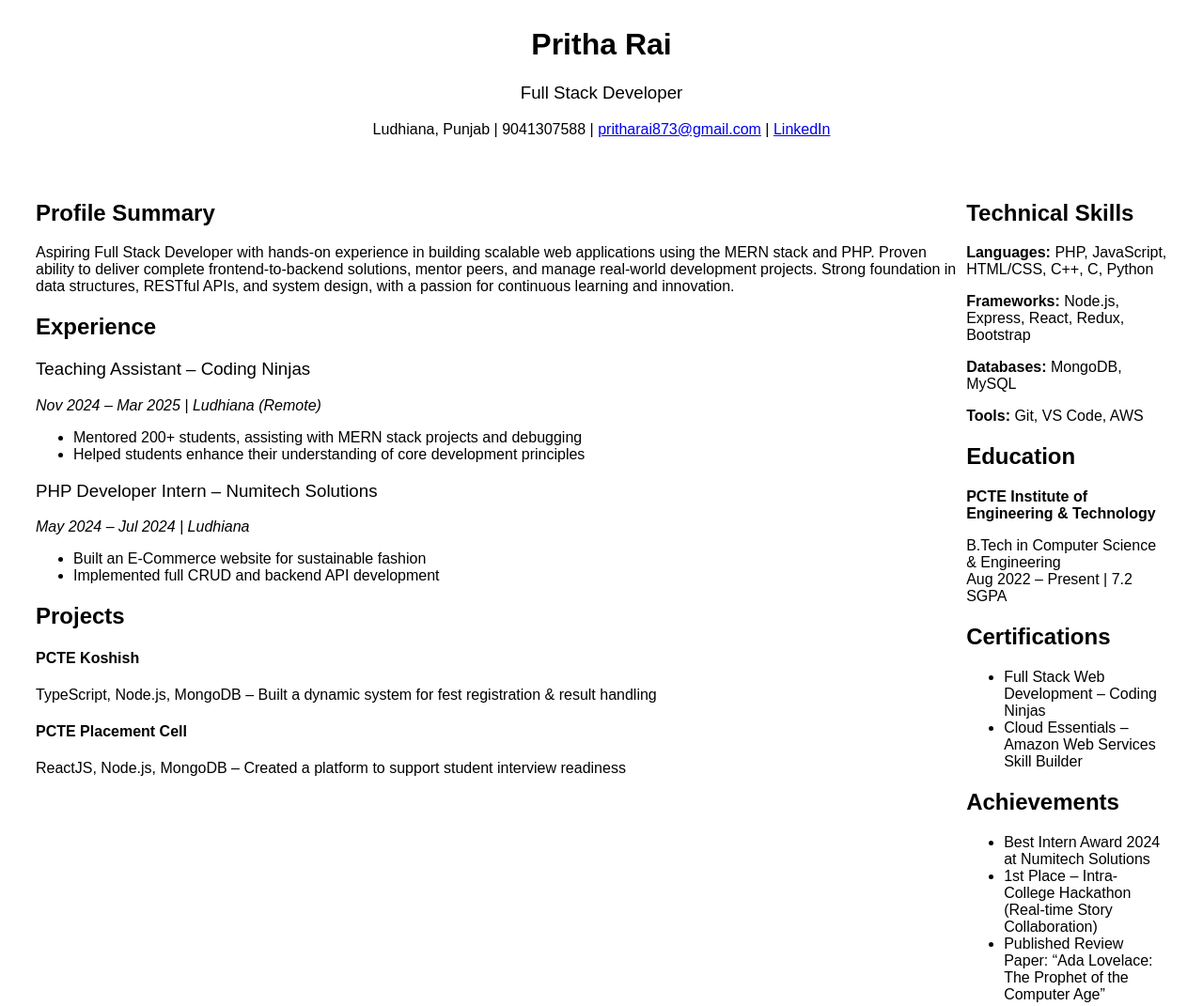
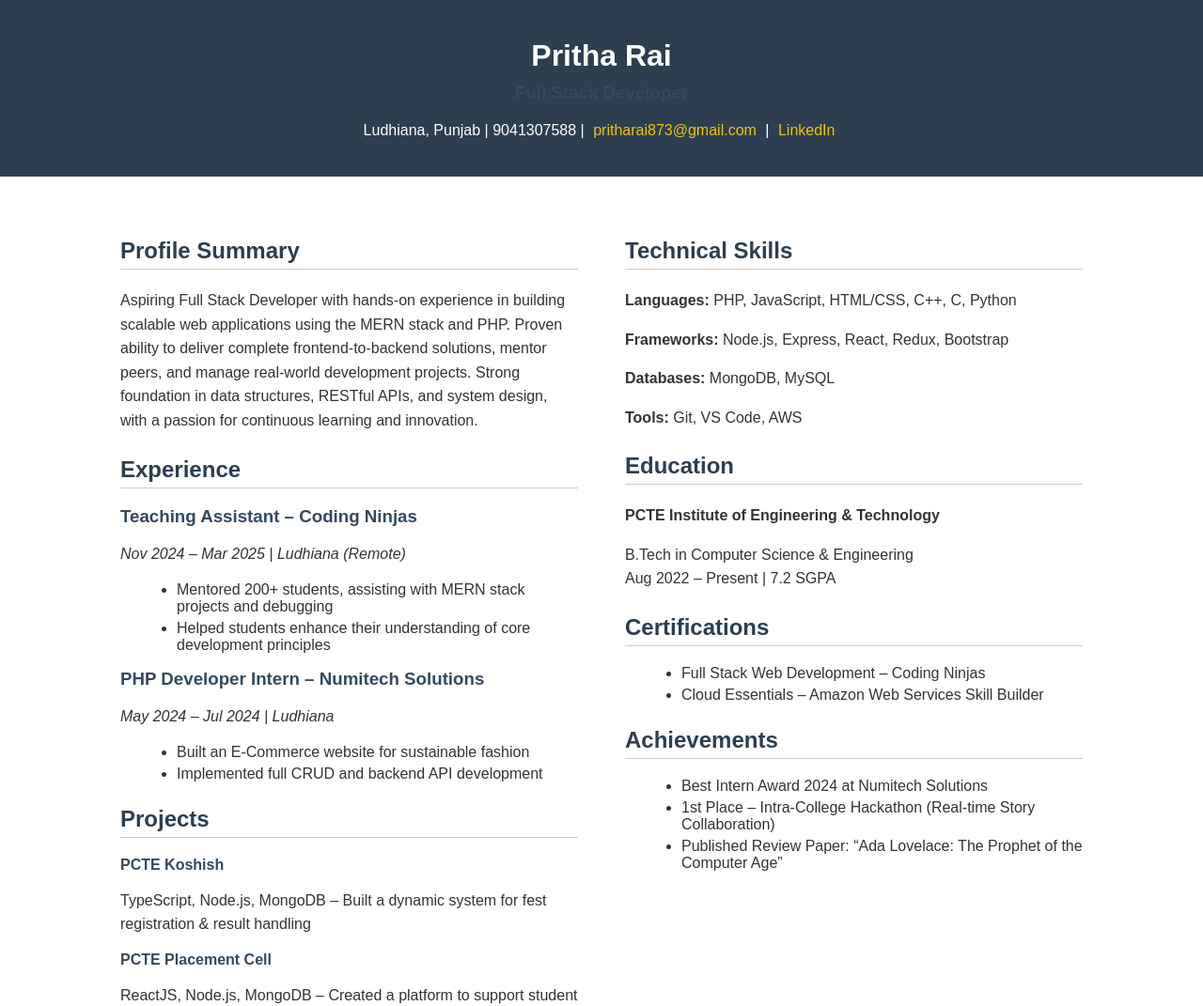
Before and after one commit to pritharai/pritharai.github.io, a plain HTML site: page index.html in a window 1280 px wide. Shown: the top 1071 px of the page at 94% size. Drawn offline with Linux system fonts and the light colour scheme.

Commit message:
Update style.css

```diff
--- a/style.css
+++ b/style.css
@@ -1,36 +1,69 @@
-body{
-    display: flex;
-    flex-direction: column;
-    font-family: Arial, Helvetica, sans-serif;
+body {
+    font-family: Arial, sans-serif;
+    margin: 0;
+    padding: 0;
+    background: #f9f9f9;
+    color: #333;
 }
-header{
+
+header {
     text-align: center;
+    background-color: #2c3e50;
+    color: white;
+    padding: 20px;
 }
-h3{
-    font-weight: lighter;
+
+header a {
+    color: #f1c40f;
+    text-decoration: none;
+    margin: 0 5px;
 }
-.container{
+
+.container {
     display: flex;
     flex-direction: row;
-    flex-wrap: nowrap;
-    padding: 30px;
-    /* width: 100%; */
-    justify-content: flex-start;
+    padding: 40px 10%;
+    gap: 50px;
+    flex-wrap: wrap;
+    background: white;
 }
-.internal{
-    width: 50%;
-    padding: 20px;
 
+.left, .right {
+    flex: 1;
+    min-width: 300px;
 }
-.no-list{
-    list-style-type: none;
-    text-decoration: none;
+
+h1 {
+    margin-bottom: 5px;
 }
-.no-list:hover{
-    text-decoration: underline;
-    transition: text-decoration 3s ease-in;
+
+h2 {
+    color: #2c3e50;
+    border-bottom: 1px solid #ccc;
+    padding-bottom: 5px;
+    margin-top: 25px;
 }
-.vl{
-    border-right: 1px solid grey;
-    padding: 20px;
+
+h3, h4 {
+    margin: 10px 0 5px;
+    color: #34495e;
 }
+
+p {
+    line-height: 1.6;
+}
+
+ul {
+    margin-left: 20px;
+}
+
+ul li {
+    margin-bottom: 5px;
+}
+
+@media (max-width: 768px) {
+    .container {
+        flex-direction: column;
+        padding: 20px;
+    }
+}
```
